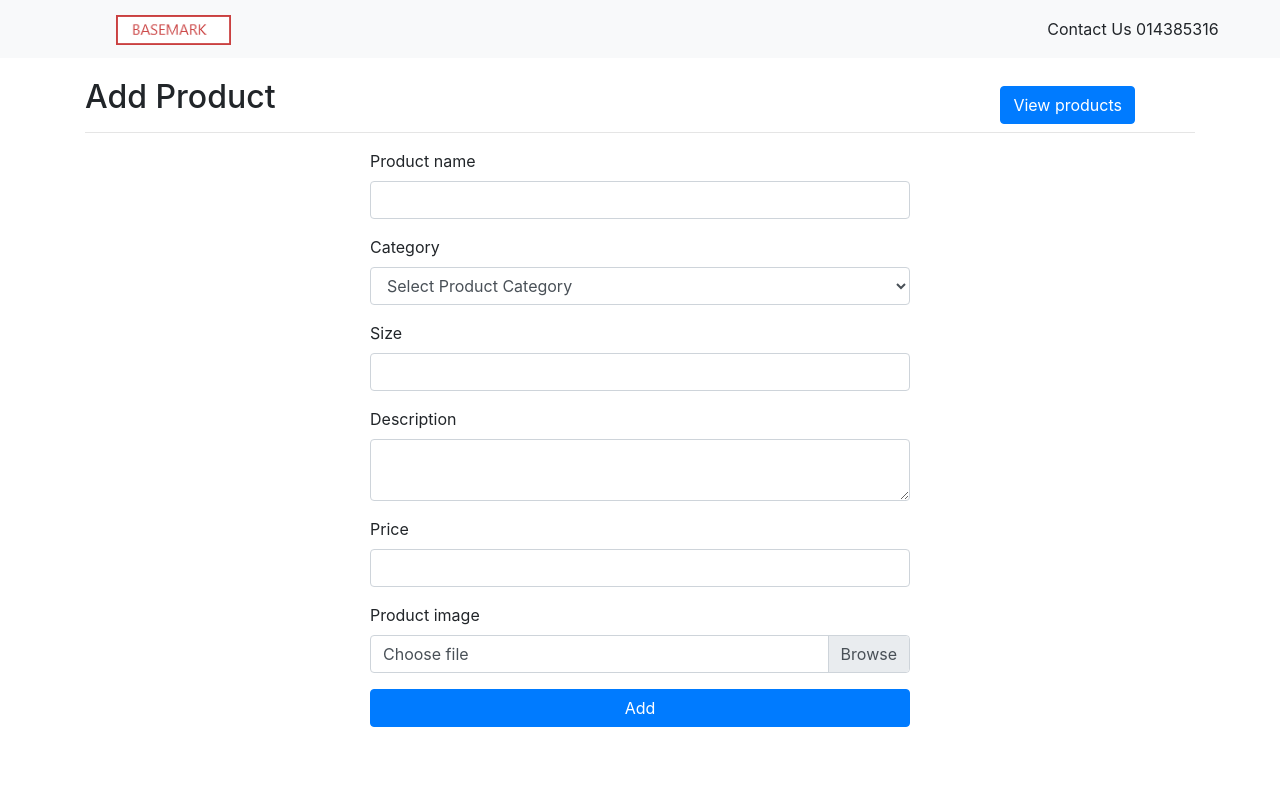
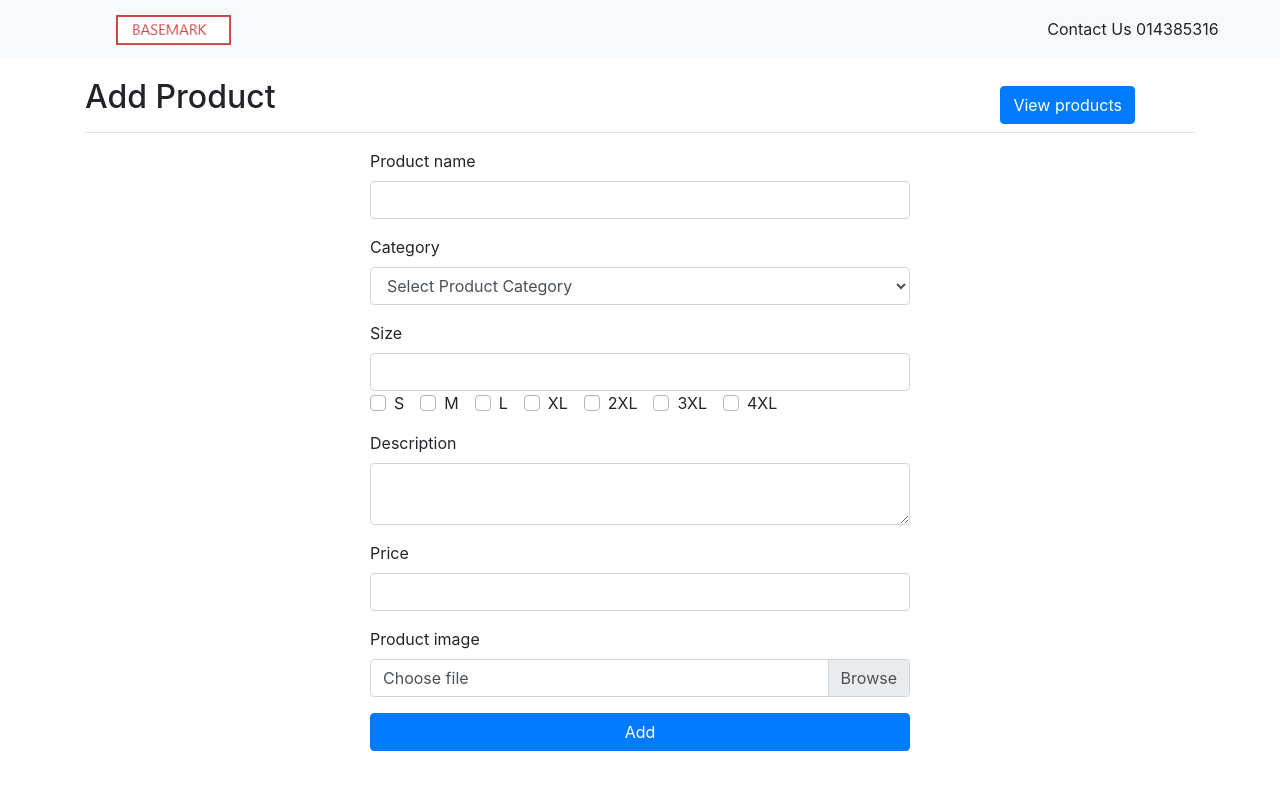
Before and after one commit to basemarksites/basemarkfontend, a React (Create React App) app: page /addproduct in a window 1280 px wide. Shown: the top 790 px of the page. Built offline with nearby package versions, Linux system fonts and the light colour scheme.

Commit message:
Slight changes in design of add product form

```diff
--- a/src/components/admin/AddProducts.js
+++ b/src/components/admin/AddProducts.js
@@ -1,6 +1,6 @@
 import React, { Component } from 'react'
 import axios from 'axios'
-import { Container, Row, Col, Form, Input, FormGroup, Label, Button, CustomInput } from 'reactstrap'
+import { Container, Row, Col, Form, Input, FormGroup, Label, Button, CustomInput, Alert } from 'reactstrap'
 import { Link } from 'react-router-dom'
 
 import Navigation from '../Navigation'
@@ -77,6 +77,8 @@
         })
     }
 
+
+
     render() {
         return (
             <div>
@@ -103,19 +105,29 @@
                                 <FormGroup>
                                     <Label for="product_category">Category</Label>
                                     <Input type="select" name="product_category" id="product_category" value={this.state.product_category} onChange={this.handleChange} >
-                                        <option >Select Product Category</option>
-                                        <option>Women</option>
+
+                                        <option>Select Product Category</option>
+                                        <option selected >Women</option>
                                         <option>Men</option>
                                         <option>Kids</option>
+
                                     </Input>
                                 </FormGroup>
 
                                 <FormGroup>
                                     <Label for="product_size">Size</Label>
                                     <Input type="text" name="product_size" id="product_size" value={this.state.product_size} onChange={this.handleChange} />
+
+                                    <div>
+                                        <CustomInput multiple={true} type="checkbox" value={this.state.product_size} onChange={this.handleChange} id="small" label="S" inline />
+                                        <CustomInput multiple={true} type="checkbox" value={this.state.product_size} onChange={this.handleChange} id="medium" label="M" inline />
+                                        <CustomInput multiple={true} type="checkbox" value={this.state.product_size} onChange={this.handleChange} id="large" label="L" inline />
+                                        <CustomInput type="checkbox" id="extra large" label="XL" inline />
+                                        <CustomInput type="checkbox" id=" double extra large" label="2XL" inline />
+                                        <CustomInput type="checkbox" id=" triple extra large" label="3XL" inline />
+                                        <CustomInput type="checkbox" id=" double extra large" label="4XL" inline />
+                                    </div>
                                 </FormGroup>
-
-
 
                                 <FormGroup>
                                     <Label for="description">Description</Label>
```
